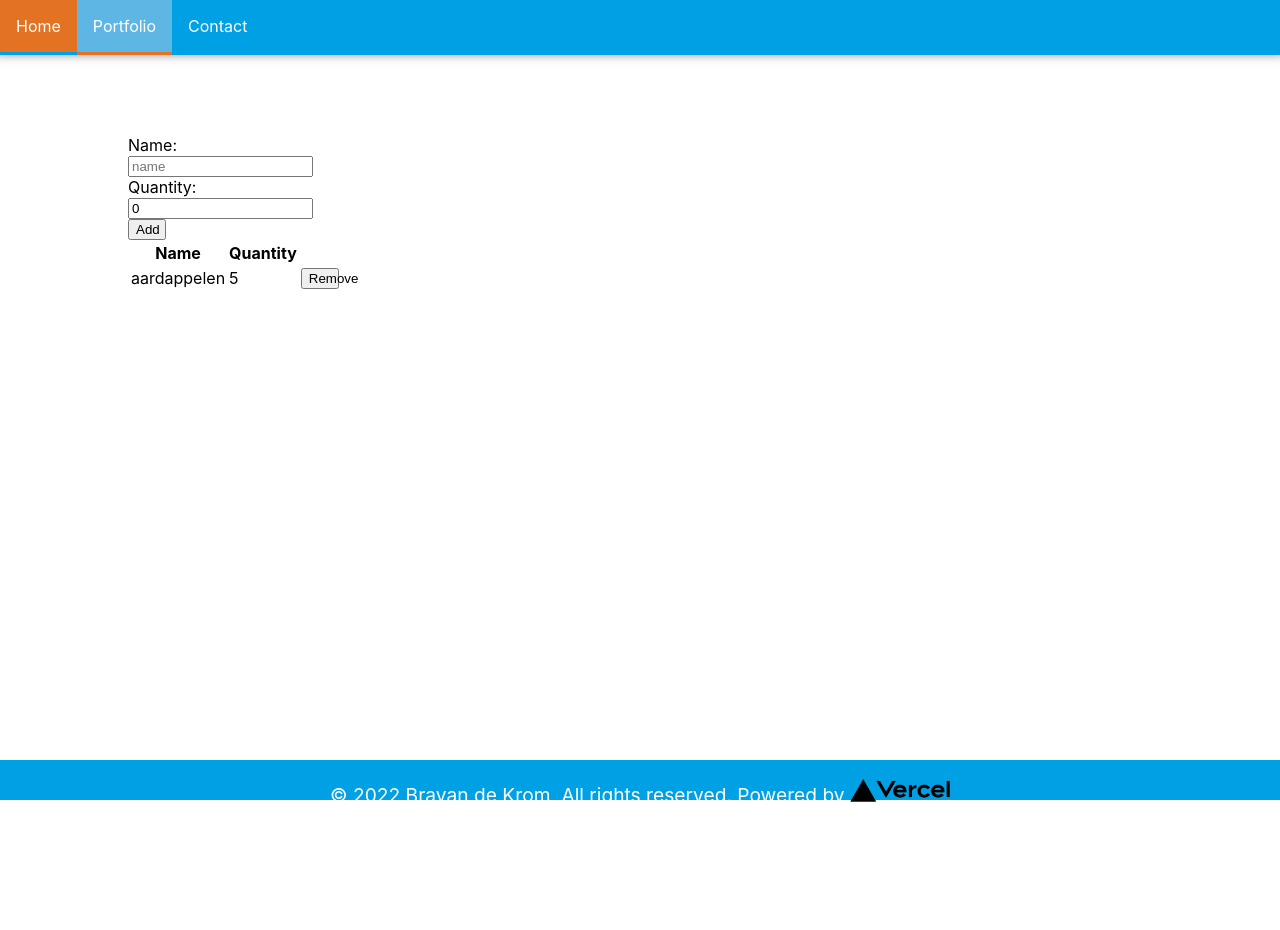
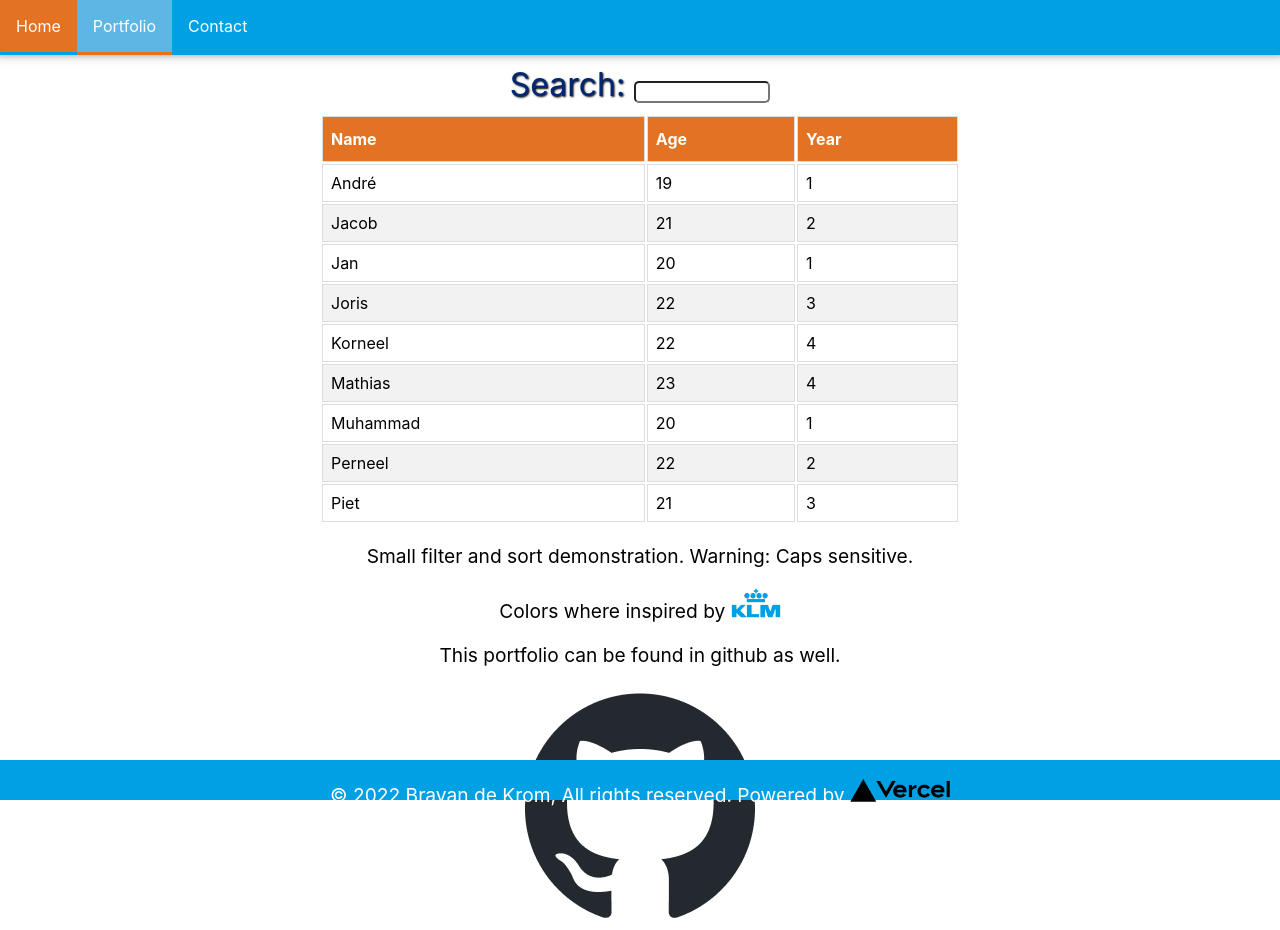
Before and after one commit to Brdekrom/wf-portfolio-app, a React (Create React App) app: page /portfolio/filtering in a window 1280 px wide. Before the commit the page ends 800 px from the top, so only its background shows below. Built offline with nearby package versions, Linux system fonts and the light colour scheme.

Commit message:
Added filtering component to portfolio, started Intervall component

```diff
--- a/src/components/Abbout/Abbout.tsx
+++ b/src/components/Abbout/Abbout.tsx
@@ -1,11 +1,14 @@
 import React from "react";
 import styles from "./Abbout.module.css"
 
+interface AbboutProps {
+    text: string
+}
 
-const Abbout = () => {
+const Abbout = (props:AbboutProps) => {
     return(
     <article className={styles.abbout}>
-        <p>Thanks for taking your time to email Me.</p>
+        <p>{props.text}</p>
         <p>Colors where inspired by <a href="https://www.klmhealthservices.com/styleguide/kleurenpalet/"> <img className={styles.klm} src="/KLM_logo.png" alt="" /> </a></p>
         <p>This portfolio can be found in github as well.</p>
         <a href="https://github.com/Brdekrom/wf-portfolio-app"><img src="/github-mark.png" alt="Github Link" /></a>
--- a/src/components/Contact/Contact.tsx
+++ b/src/components/Contact/Contact.tsx
@@ -47,7 +47,7 @@ const Contact = () => {
                 <textarea name="message" onChange={event => setMessage(event.target.value)} value={message} placeholder="Write here your message" />
                 {validator(email, name, message) && <input className={styles.submitButton} onClick={() => setTimeout(handleClick, 500)} type="submit" value="Send" />}
             </form>
-            <Abbout />
+            <Abbout text="Thanks for taking your time to email Me."/>
         </main>
 
 
--- /dev/null
+++ b/src/components/Portfolio/Filtering/Filtering.module.css
@@ -0,0 +1,41 @@
+
+.filterMain label {
+    text-shadow: 1px 1px 2px black ;
+    color: rgb(0, 39, 118);
+    font-size: 2rem;
+    text-align: center;
+    margin: 10px;
+}
+.filterMain input{
+    width: 10vw;
+    height: 2vh;
+    border-radius: 5px;
+
+}
+.filterMain{
+    display: flex;
+    justify-content: center;
+    flex-direction: column;
+    width: 50vw;
+    margin-left: 25vw;
+
+}
+
+
+
+.table td, .table th {
+    border: 1px solid #ddd;
+    padding: 8px;
+  }
+
+  .table tr:nth-child(even){background-color: #f2f2f2;}
+
+
+  .table th {
+    padding-top: 12px;
+    padding-bottom: 12px;
+    text-align: left;
+    background-color: rgb(227, 114, 34);
+    color: white;
+    cursor: pointer;
+  }
--- /dev/null
+++ b/src/components/Portfolio/Filtering/Filtering.tsx
@@ -0,0 +1,71 @@
+import { Fragment, useState } from "react"
+import styles from "./Filtering.module.css"
+import Abbout from "../../Abbout/Abbout"
+
+const Filtering = () => {
+    const [searchItem, setSearchItem] = useState<string>("")
+    const [sort, setSort] = useState<string>("name")
+
+    interface students {
+        name: string,
+        age: number,
+        year: number
+    }
+
+    const students: students[] = [
+        { name: "Mathias", age: 23, year: 4 },
+        { name: "Jan", age: 20, year: 1 },
+        { name: "Perneel", age: 22, year: 2 },
+        { name: "Korneel", age: 22, year: 4 },
+        { name: "Jacob", age: 21, year: 2 },
+        { name: "Muhammad", age: 20, year: 1 },
+        { name: "Piet", age: 21, year: 3 },
+        { name: "André", age: 19, year: 1 },
+        { name: "Joris", age: 22, year: 3 },
+    ]
+
+    students.sort((a,b) => {
+        if (sort === "name") {
+            return a.name.localeCompare(b.name)}
+        else if (sort === "age") {
+            return a.age - b.age}
+        else if (sort === "year"){
+            return a.year - b.year
+        }
+        return 0
+    })
+
+    return (
+        <>
+            <main className={styles.filterMain}>
+                <label>
+                    Search: <input type="text" onChange={event => setSearchItem(event.target.value)} value={searchItem} />
+                </label>
+                <table className={styles.table}>
+                    <thead>
+                        <tr>
+                            <th onClick={() => setSort("name")} >Name</th>
+                            <th onClick={() => setSort("age")}>Age</th>
+                            <th onClick={() => setSort("year")}>Year</th>
+                        </tr>
+                    </thead>
+                    <tbody>
+                        {students.filter((student) => student.name.startsWith(searchItem))
+                            .map((student) =>
+                            (
+                                <tr>
+                                    <td>{student.name}</td>
+                                    <td>{student.age}</td>
+                                    <td>{student.year}</td>
+                                </tr>
+                            ))
+                        }
+                    </tbody>
+                </table>
+            </main>
+            <Abbout text="Small filter and sort demonstration. Warning: Caps sensitive."></Abbout>
+        </>
+    )
+}
+
+export default Filtering
--- /dev/null
+++ b/src/components/Portfolio/Interval/CurrentTime.tsx
@@ -0,0 +1,21 @@
+import { useEffect, useState } from "react"
+
+
+const CurrentTime = () => {
+    const [time, setTime] = useState(new Date())
+
+    useEffect(() => {
+        let handle = setInterval(() => {
+            setTime(new Date())
+        }, 1000)
+
+        return () => {clearInterval(handle)}
+    },[])
+    return (
+        <>
+            {time.toLocaleString()}
+        </>
+    )
+}
+
+export default CurrentTime
--- /dev/null
+++ b/src/components/Portfolio/Interval/Interval.module.css
@@ -0,0 +1,8 @@
+.intervalContainer {
+    display: flex;
+    justify-content: center;
+    text-align: center;
+    text-shadow: 1px 1px 2px black ;
+    color: rgb(0, 39, 118);
+    font-size: 2.5rem;
+}
--- /dev/null
+++ b/src/components/Portfolio/Interval/Interval.tsx
@@ -0,0 +1,20 @@
+import Timer from "./Timer"
+import styles from "./Interval.module.css"
+import CurrentTime from "./CurrentTime"
+
+
+const Interval = () => {
+
+    return (
+        <>
+        <div className={styles.intervalContainer}>
+        <Timer/>
+        <br />
+        <CurrentTime/>
+        </div>
+
+        </>
+    )
+}
+
+export default Interval
--- /dev/null
+++ b/src/components/Portfolio/Interval/Timer.tsx
@@ -0,0 +1,21 @@
+import { useEffect, useState } from "react"
+
+
+const Timer = () => {
+    const [time, setTime] = useState(0)
+
+    useEffect(() => {
+        let handle = setInterval(() => {
+            setTime((time) => time + 1)
+        }, 1000)
+
+        return () => {clearInterval(handle)}
+    },[])
+    return (
+        <>
+            {time}
+        </>
+    )
+}
+
+export default Timer
--- a/src/components/Portfolio/Portfolio.tsx
+++ b/src/components/Portfolio/Portfolio.tsx
@@ -3,12 +3,13 @@ import styles from "./Portfolio.module.css"
 import ShoppingList from "./ShoppingList/SoppingList"
 import HomeButton from "../Home/HomeButton"
 const Portfolio = () => {
+
     return (
         <><main className={styles.portfolioMain}>
             <section className={styles.bouncy4}>
                 <div>
                     <header>
-                    <h1>ShoppingList</h1>
+                        <h1>ShoppingList</h1>
                     </header>
                     <body>
                         <p>Here you will be able to check a little shopping list created with React, typescript and no further non-react libraries</p>
@@ -21,40 +22,58 @@ const Portfolio = () => {
             </section>
 
             <section className={styles.bouncy3}>
-                <div>Hello world
+                <div>
                     <header>
+                        <h1>Filtering</h1>
+                    </header>
+                    <body>
+                        <p>Small filter and sort demonstration. Warning: Caps sensitive.</p>
                         <button>
-                            <NavLink to="/">Or this one?</NavLink>
+                            <NavLink to="/portfolio/filtering">Or this one?</NavLink>
                         </button>
-                    </header>
+                    </body>
                 </div>
             </section>
 
             <section className={styles.bouncy2}>
-                <div>Hello world
+                <div>
                     <header>
+                        <h1>Interval</h1>
+                    </header>
+                    <body>
+                        <p>Showing a timer, current time and random values.</p>
                         <button>
-                            <NavLink to="/">Try this one!</NavLink>
+                            <NavLink to="/portfolio/interval">Or this one?</NavLink>
                         </button>
-                    </header>
+                    </body>
                 </div>
             </section>
 
             <section className={styles.bouncy1}>
-                <div>Hello world
+                <div>
                     <header>
+                        <h1>Pokemon</h1>
+                    </header>
+                    <body>
+                        <p>Pokemon app using API calls from https://pokeapi.co/</p>
                         <button>
-                            <NavLink to="/">Or this one?</NavLink>
+                            <NavLink to="/portfolio/pokemon">Or this one?</NavLink>
                         </button>
-                    </header>
+                    </body>
                 </div>
             </section>
 
             <section className={styles.bouncy1}>
-                <div>Hello world<header><button>
-                    <NavLink to="/">Look to this one!</NavLink>
-                </button>
-                </header>
+                <div>
+                    <header>
+                        <h1>DadJoke</h1>
+                    </header>
+                    <body>
+                        <p>DadJokes with a favorite joke setter using API calls from https://icanhazdadjoke.com/</p>
+                        <button>
+                            <NavLink to="/portfolio/dadjoke">Or this one?</NavLink>
+                        </button>
+                    </body>
                 </div>
             </section>
 
@@ -83,7 +102,7 @@ const Portfolio = () => {
                 <div>Hello world
                     <header>
                         <button>
-                            <NavLink to="/">Maybe this one then?</NavLink>
+                            <NavLink to="/">Or maybe this one then?</NavLink>
                         </button>
                     </header>
                 </div>
```
Also changed, not shown: src/App.tsx (+16 -6 lines), src/components/Portfolio/Interval/RandomValue.tsx (added, +16 -0 lines).
